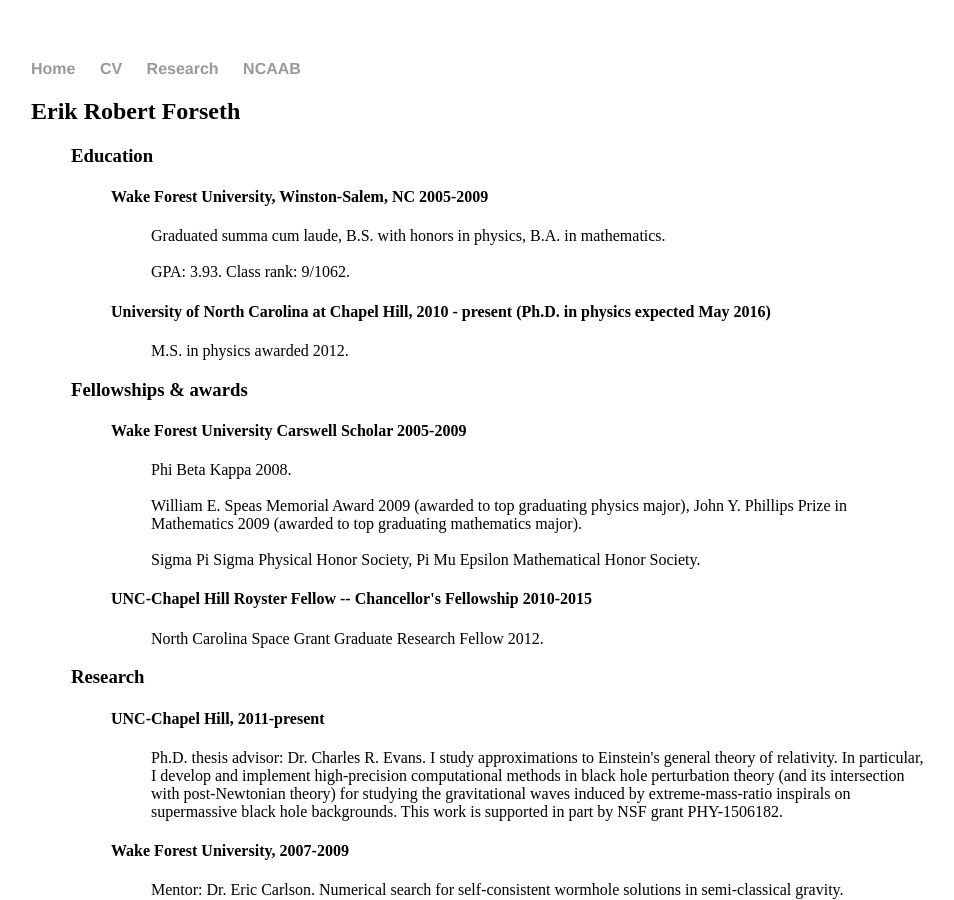
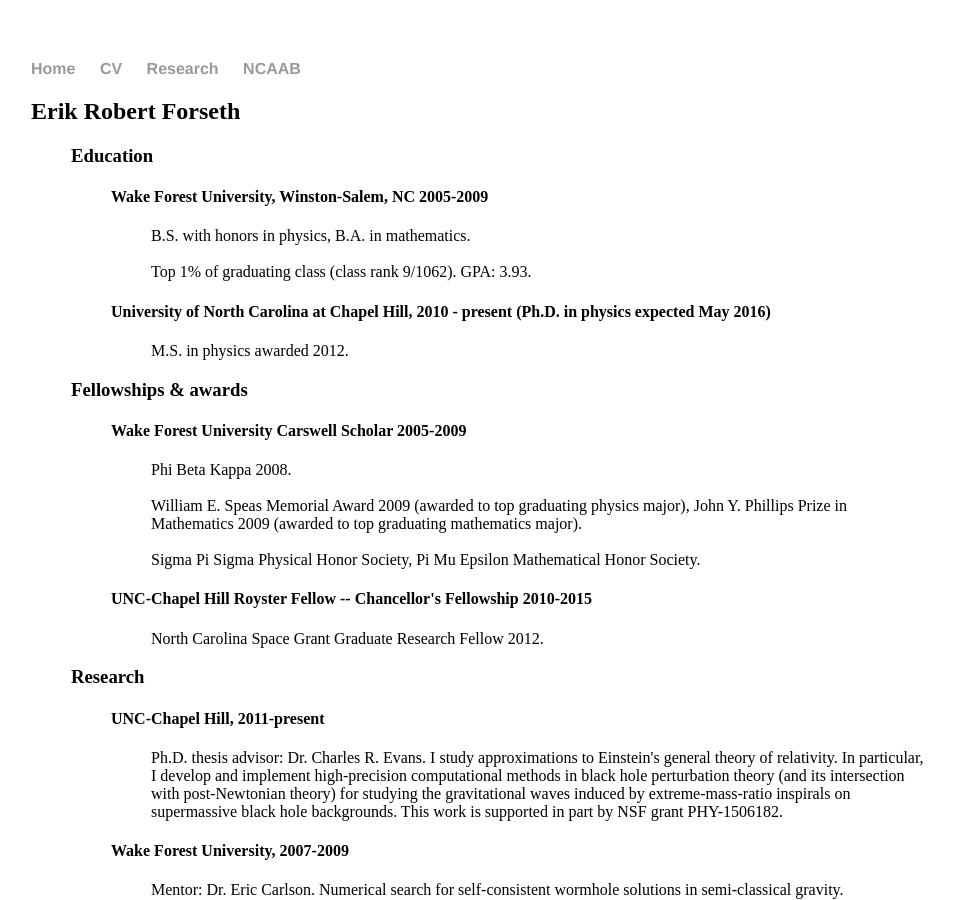
Before and after one commit to erikrforseth/erikrforseth.github.io, a Jekyll site: the page built from cv/index.html, in a window 1280 px wide and 900 px high. Shown: the whole window, without its empty margins (161-1115 px from the left). Built offline with Jekyll 4.4.1, drawn with Linux system fonts in a browser that asks for light colours.

Commit message:
Bball and minor CV update.

```diff
--- a/cv/index.html
+++ b/cv/index.html
@@ -13,9 +13,9 @@
 	       <li><h4>Wake Forest University, Winston-Salem, NC 2005-2009</h4>
 		 <ul style="list-style-type:none">
 
-		   <li>Graduated summa cum laude, B.S. with honors in physics, B.A. in mathematics.</li>
+		   <li>B.S. with honors in physics, B.A. in mathematics.</li>
 		   <br>
-		   <li>GPA: 3.93. Class rank: 9/1062.</li>
+		   <li>Top 1% of graduating class (class rank 9/1062). GPA: 3.93.</li>
 
 		 </ul>
 	       </li>
```
